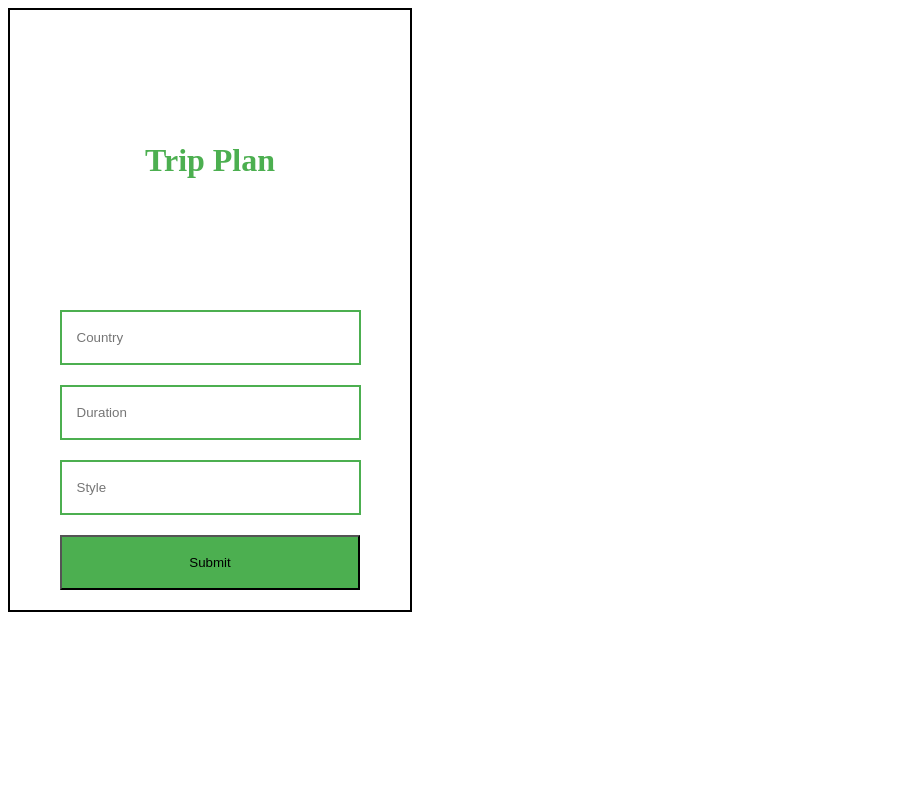
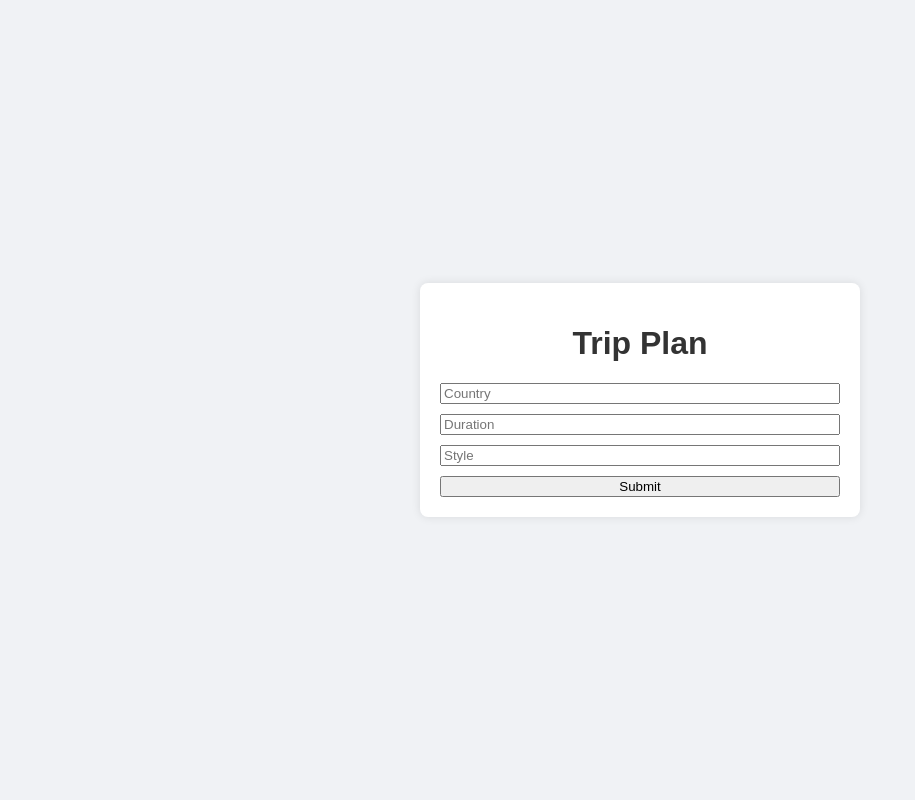
Before and after one commit to SeungWonYang-pro/TripPlan, a FastAPI app: page / in a window 1280 px wide. Shown: the whole page, without its empty margins (0-915 px from the left). Run offline with FastAPI, Linux system fonts and the light colour scheme.

Commit message:
Change style sheet

```diff
--- a/main.py
+++ b/main.py
@@ -1,4 +1,4 @@
-GOOGLE_API_KEY="APIKEY"
+GOOGLE_API_KEY="API_KEY"
 import bs4
 from operator import itemgetter
 from langchain import hub
--- a/static/css/styles.css
+++ b/static/css/styles.css
@@ -1,49 +1,56 @@
+body {
+    font-family: Arial, sans-serif;
+    background-color: #f0f2f5;
+    margin: 0;
+    display: flex;
+    justify-content: center;
+    align-items: center;
+    height: 100vh;
+}
+
 .wrapper {
+    background: #fff;
+    padding: 20px;
+    border-radius: 8px;
+    box-shadow: 0 0 10px rgba(0, 0, 0, 0.1);
+    max-width: 400px;
+    width: 100%;
+}
+
+.titleCont {
+    text-align: center;
+    margin-bottom: 20px;
+}
+
+.title {
+    font-size: 2em;
+    color: #333;
+}
+
+.homeCont {
     display: flex;
     flex-direction: column;
-    width: 400px;
-    height: 600px;
-    border: 2px solid black;
-}
-.titleCont{
-    display: flex;
-    flex:2;
-    align-items: center;
-    clear: both;
-}
-.homeCont{
-    flex:2;
-    clear: both;
-    display: flex;
-    flex-direction: column;
-    align-items: center;
-
-}
-.fitCont{
-    flex:1;
+    gap: 10px;
 }
 
-.title{
-    text-align: center;
-    color: #4CAF50;
-    flex:1;
+.inputField {
+    padding: 10px;
+    font-size: 1em;
+    border: 1px solid #ccc;
+    border-radius: 4px;
 }
-#ctyInput, #durInput, #stInput{
-    flex:1;
-    display: block;
-    margin-left: auto;
-    margin-right: auto;
-    margin-bottom: 20px;
-    border: 2px solid #4CAF50;
-    padding-left: 15px;
-    width: 70%;
+
+.submitButton {
+    padding: 10px;
+    font-size: 1em;
+    border: none;
+    border-radius: 4px;
+    background-color: #007bff;
+    color: #fff;
+    cursor: pointer;
+    transition: background-color 0.3s ease;
 }
-#submitBtn{
-    flex:1;
-    width: 75%;
-    background-color: #4CAF50;
-    margin-bottom: 20px;
 
-    margin-left: auto;
-    margin-right: auto;
+.submitButton:hover {
+    background-color: #0056b3;
 }
```
